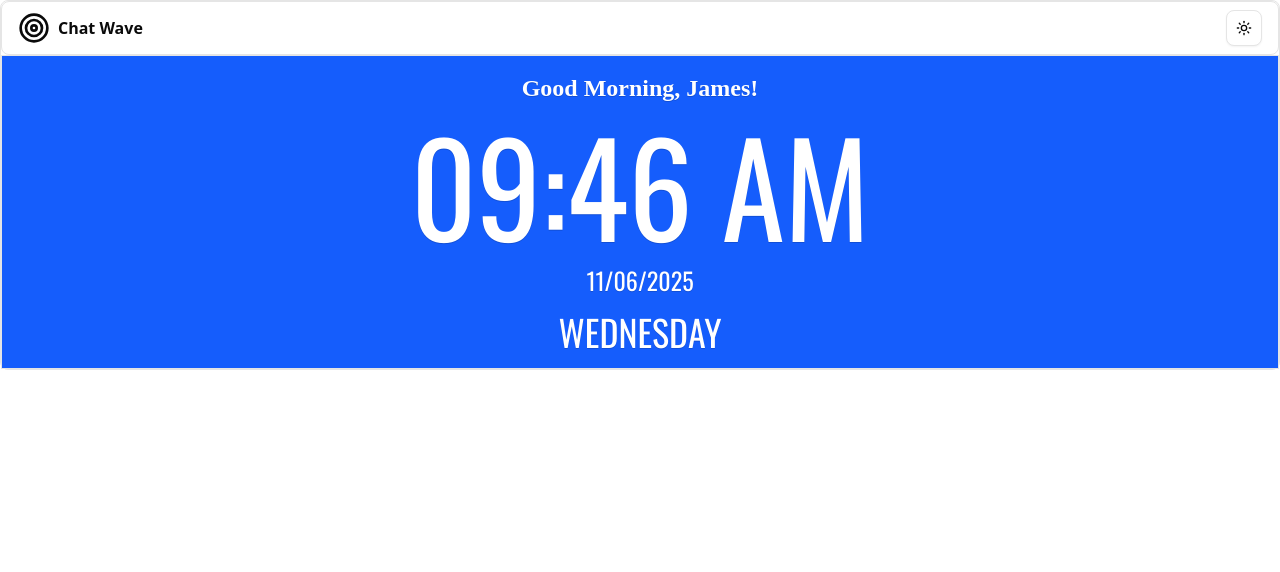
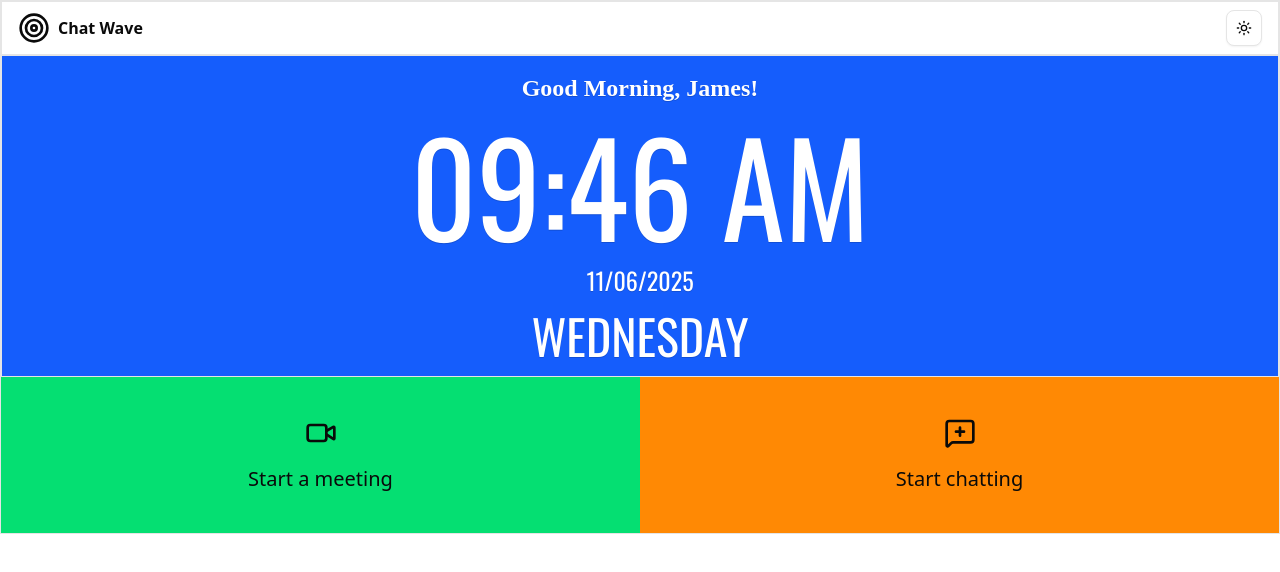
Before and after one commit to Yashxp1/ZEGOCLOUD-MEET-APP, a Next.js app: page /home in a window 1280 px wide. Shown: the top 572 px of the page. Built offline with nearby package versions, Linux system fonts and the light colour scheme; a web font is replaced by a local one.

Commit message:
feat: implement MeetingBox component and adjust DateTime display size

```diff
--- a/src/app/home/page.tsx
+++ b/src/app/home/page.tsx
@@ -1,12 +1,13 @@
 import DateTime from '@/components/DateTime';
+import MeetingBox from '@/components/MeetingBox';
 import { ModeToggle } from '@/components/ModeToggle';
 import { Target } from 'lucide-react';
 import React from 'react';
 
 const page = () => {
   return (
-    <div className="border rounded-md">
-      <div className="border px-4 py-2 rounded-md h-fit w-full flex justify-between items-center">
+    <div className="border">
+      <div className="border px-4 py-2 h-fit w-full flex justify-between items-center">
         <div className="flex items-center gap-2">
           <Target size={32} />
           <span className="font-semibold">Chat Wave</span>
@@ -19,6 +20,9 @@ const page = () => {
       <div>
         <DateTime />
       </div>
+      <div className=''>
+        <MeetingBox/>
+      </div>
     </div>
   );
 };
--- a/src/components/DateTime.tsx
+++ b/src/components/DateTime.tsx
@@ -34,7 +34,7 @@ const DateTime = () => {
           {time.toLocaleTimeString([], { hour: '2-digit', minute: '2-digit' })}
         </p>
         <p className="text-2xl">{formattedDate}</p>
-        <p className="text-4xl">{dayName}</p>
+        <p className="text-5xl">{dayName}</p>
       </div>
     </div>
   );
--- /dev/null
+++ b/src/components/MeetingBox.tsx
@@ -0,0 +1,37 @@
+import { icons, MessageSquarePlus, Video } from 'lucide-react';
+import React from 'react';
+
+const chatMeet = [
+  {
+    type: 'meet',
+    label: 'Start a meeting',
+    color: 'bg-green-400',
+    icon: <Video size={32} />,
+  },
+  {
+    type: 'chat',
+    label: 'Start chatting',
+    color: 'bg-orange-400',
+    icon: <MessageSquarePlus size={32} />,
+  },
+];
+
+const MeetingBox = () => {
+  return (
+    <div className="flex md:flex-row flex-col items-center justify-center w-full">
+      {chatMeet.map((i, idx) => (
+        <div
+          key={idx}
+          className={`${i.color} w-full items-center justify-center`}
+        >
+          <div className='flex flex-col gap-4 py-10 justify-center items-center'>
+            <span>{i.icon}</span>
+            <h1 className='text-xl'>{i.label}</h1>
+          </div>
+        </div>
+      ))}
+    </div>
+  );
+};
+
+export default MeetingBox;
```
